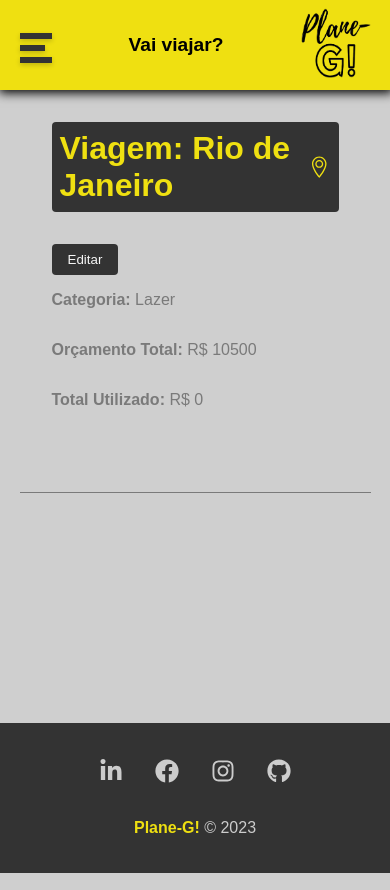
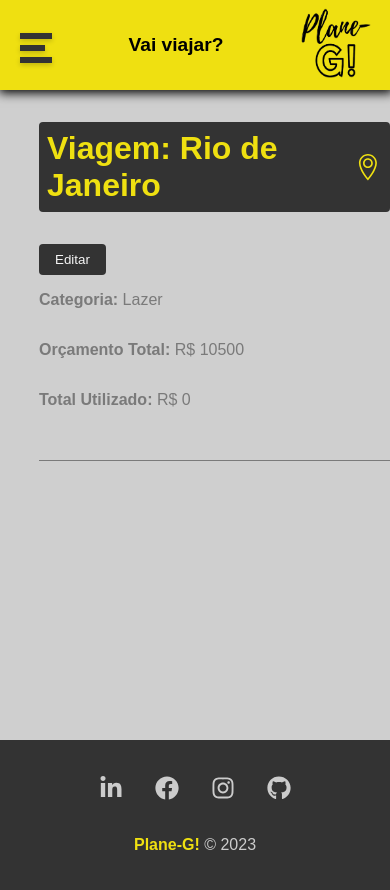
Before and after one commit to alexandreSouza31/plane-G, a React (Create React App) app: page /trip/1 in a window 390 px wide. Built offline with nearby package versions, Linux system fonts and the light colour scheme; data requests are answered from the project's data file.

Commit message:
will adjust the responsiveness of the page

```diff
--- a/src/components/layoult/Container.module.css
+++ b/src/components/layoult/Container.module.css
@@ -8,7 +8,7 @@
 }
 
 .min-height {
-    min-height: 75vh;
+    min-height: 77vh;
 }
 
 .start {
@@ -19,3 +19,9 @@
     flex-direction: column;
     justify-content: flex-start;
 }
+
+@media screen and (min-width:800px) {
+    .min-height {
+        min-height: 80vh;
+    }
+}
--- a/src/components/layoult/Hamburger.module.css
+++ b/src/components/layoult/Hamburger.module.css
@@ -15,7 +15,6 @@
 
 .hamburger{
     top:50%;
-    /* left: 100%; */
     width: 25px;
     height: 6px;
     position: relative;
--- a/src/components/pages/Trip.module.css
+++ b/src/components/pages/Trip.module.css
@@ -1,9 +1,9 @@
-.container_details{
+    .div_details,.div_service{
     padding: 2rem;
-    width: 90vw;
+    width: 100vw;
     display: flex;
-    justify-content: space-between;
-    align-items:first baseline;
+   justify-content: center;
+      align-items:first baseline;
     flex-wrap: wrap;
 }
 
@@ -21,12 +21,20 @@
     border-radius: 4px;
 }
 
-.div_details,.div_service{
+.container_details,.container_service{
+    display: flex;
+    justify-content: space-between;
+    align-items:first baseline;
+    flex-wrap: wrap;
     border-bottom: 1px solid #7a7a7a;
     margin-bottom: 1.2rem;
     padding-bottom: 1.2rem;
 }
 
+.container_service{
+    width: 90vw;
+
+}
 .btn {
     background-color: #333;
     color: whitesmoke;
@@ -40,4 +48,4 @@
 
 .btn:hover {color: #efe011;}
 
-.div_info{width: 100vw;}
+.div_info{width: 90vw;}
```
